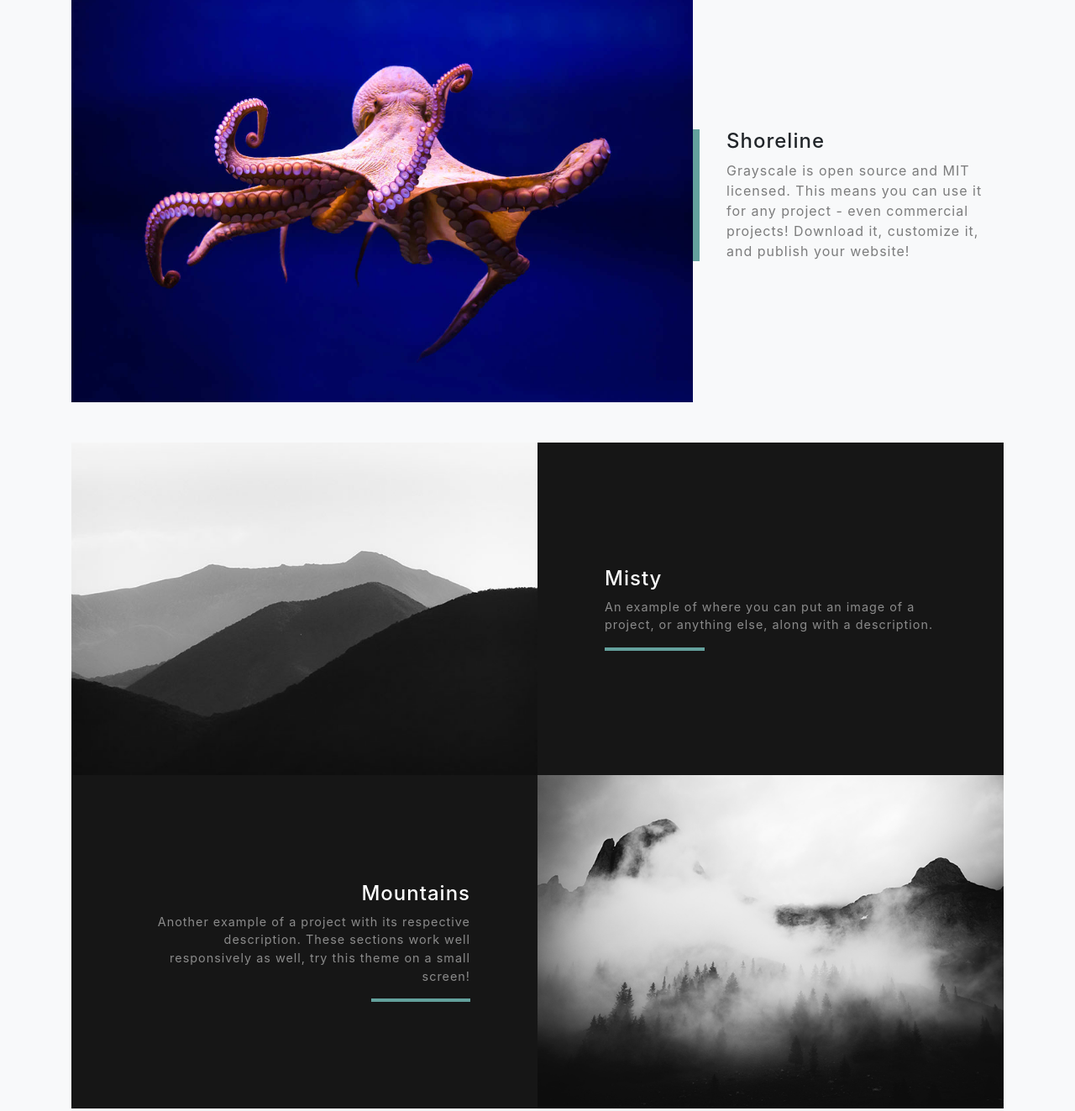
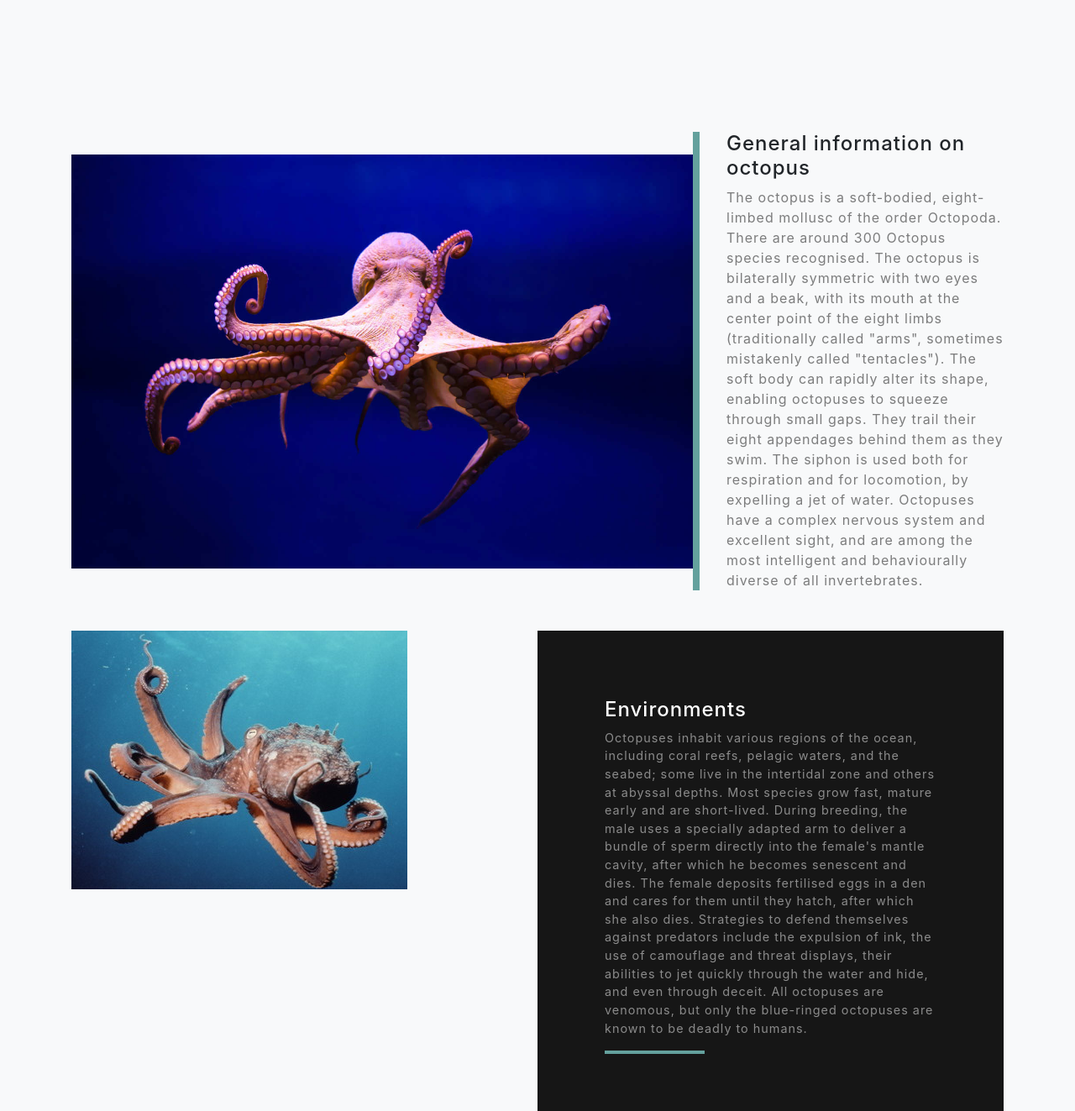
Before and after one commit to MuhistheHolvi/octu, a website with bundled scripts: page index.html in a window 1280 px wide. Shown: the part 1662-2985 px from the top of the page at 84% size. Built offline with nearby package versions, Linux system fonts and the light colour scheme.

Commit message:
Final yesterday commits

```diff
--- a/index.html
+++ b/index.html
@@ -65,19 +65,17 @@
     <div class="container">
       <div class="row">
         <div class="col-lg-8 mx-auto">
-          <h2 class="text-white mb-4">Built with Bootstrap 4</h2>
-          <p class="text-white-50">Grayscale is a free Bootstrap theme created by Start Bootstrap. It can be yours right now, simply download the template on
-            <a href="http://startbootstrap.com/template-overviews/grayscale/">the preview page</a>. The theme is open source, and you can use it for any purpose, personal or commercial.</p>
+          <h2 class="text-white mb-4">Size</h2>
+          <p class="text-white-50">The giant Pacific octopus (Enteroctopus dofleini) is often cited as the largest known octopus species. Adults usually weigh around 15 kg (33 lb), with an arm span of up to 4.3 m (14 ft). The largest specimen of this species to be scientifically documented was an animal with a live mass of 71 kg (156.5 lb). Much larger sizes have been claimed for the giant Pacific octopus: one specimen was recorded as 272 kg (600 lb) with an arm span of 9 m (30 ft). A carcass of the seven-arm octopus, Haliphron atlanticus, weighed 61 kg (134 lb) and was estimated to have had a live mass of 75 kg (165 lb). The smallest species is Octopus wolfi, which is around 2.5 cm (1 in) and weighs less than 1 g (0.035 oz).
         </div>
       </div>
-      <img src="img/ipad.png" class="img-fluid" alt="">
+      <img src="img/octu-shape.jpg" class="img-fluid" alt="">
     </div>
   </section>
 
-  <!-- Projects Section -->
-  <section id="projects" class="projects-section bg-light">
+<!-- Projects Section -->
+<section id="projects" class="projects-section bg-light">
     <div class="container">
-
       <!-- Featured Project Row -->
       <div class="row align-items-center no-gutters mb-4 mb-lg-5">
         <div class="col-xl-8 col-lg-7">
@@ -85,48 +83,45 @@
         </div>
         <div class="col-xl-4 col-lg-5">
           <div class="featured-text text-center text-lg-left">
-            <h4>Shoreline</h4>
-            <p class="text-black-50 mb-0">Grayscale is open source and MIT licensed. This means you can use it for any project - even commercial projects! Download it, customize it, and publish your website!</p>
+            <h4>General information on octopus</h4>
+            <p class="text-black-50 mb-0">The octopus is a soft-bodied, eight-limbed mollusc of the order Octopoda. There are around 300 Octopus species recognised. The octopus is bilaterally symmetric with two eyes and a beak, with its mouth at the center point of the eight limbs (traditionally called "arms", sometimes mistakenly called "tentacles"). The soft body can rapidly alter its shape, enabling octopuses to squeeze through small gaps. They trail their eight appendages behind them as they swim. The siphon is used both for respiration and for locomotion, by expelling a jet of water. Octopuses have a complex nervous system and excellent sight, and are among the most intelligent and behaviourally diverse of all invertebrates.</p>
           </div>
         </div>
       </div>
-
       <!-- Project One Row -->
       <div class="row justify-content-center no-gutters mb-5 mb-lg-0">
         <div class="col-lg-6">
-          <img class="img-fluid" src="img/demo-image-01.jpg" alt="">
+          <img class="img-fluid" src="img/octopus1.jpg" alt="">
         </div>
         <div class="col-lg-6">
           <div class="bg-black text-center h-100 project">
             <div class="d-flex h-100">
               <div class="project-text w-100 my-auto text-center text-lg-left">
-                <h4 class="text-white">Misty</h4>
-                <p class="mb-0 text-white-50">An example of where you can put an image of a project, or anything else, along with a description.</p>
+                <h4 class="text-white">Environments</h4>
+                <p class="mb-0 text-white-50">Octopuses inhabit various regions of the ocean, including coral reefs, pelagic waters, and the seabed; some live in the intertidal zone and others at abyssal depths. Most species grow fast, mature early and are short-lived. During breeding, the male uses a specially adapted arm to deliver a bundle of sperm directly into the female's mantle cavity, after which he becomes senescent and dies. The female deposits fertilised eggs in a den and cares for them until they hatch, after which she also dies. Strategies to defend themselves against predators include the expulsion of ink, the use of camouflage and threat displays, their abilities to jet quickly through the water and hide, and even through deceit. All octopuses are venomous, but only the blue-ringed octopuses are known to be deadly to humans.</p>
                 <hr class="d-none d-lg-block mb-0 ml-0">
               </div>
             </div>
           </div>
         </div>
       </div>
-
       <!-- Project Two Row -->
       <div class="row justify-content-center no-gutters">
         <div class="col-lg-6">
-          <img class="img-fluid" src="img/demo-image-02.jpg" alt="">
+          <img class="img-fluid" src="img/octopus2.jpg" alt="">
         </div>
         <div class="col-lg-6 order-lg-first">
           <div class="bg-black text-center h-100 project">
             <div class="d-flex h-100">
               <div class="project-text w-100 my-auto text-center text-lg-right">
-                <h4 class="text-white">Mountains</h4>
-                <p class="mb-0 text-white-50">Another example of a project with its respective description. These sections work well responsively as well, try this theme on a small screen!</p>
+                <h4 class="text-white">Mythology</h4>
+                <p class="mb-0 text-white-50">Octopuses appear in mythology as sea monsters like the Kraken of Norway and the Akkorokamui of the Ainu, and probably the Gorgon of ancient Greece. A battle with an octopus appears in Victor Hugo's book Toilers of the Sea, inspiring other works such as Ian Fleming's Octopussy. Octopuses appear in Japanese erotic art, shunga. They are eaten and considered a delicacy by humans in many parts of the world, especially the Mediterranean and the Asian seas.</p>
                 <hr class="d-none d-lg-block mb-0 mr-0">
               </div>
             </div>
           </div>
         </div>
       </div>
-
     </div>
   </section>
 
```
Also changed, not shown: img/octopus1.jpg (added), img/octopus2.jpg (added), img/octu-shape.jpg (added), 1 other file.
